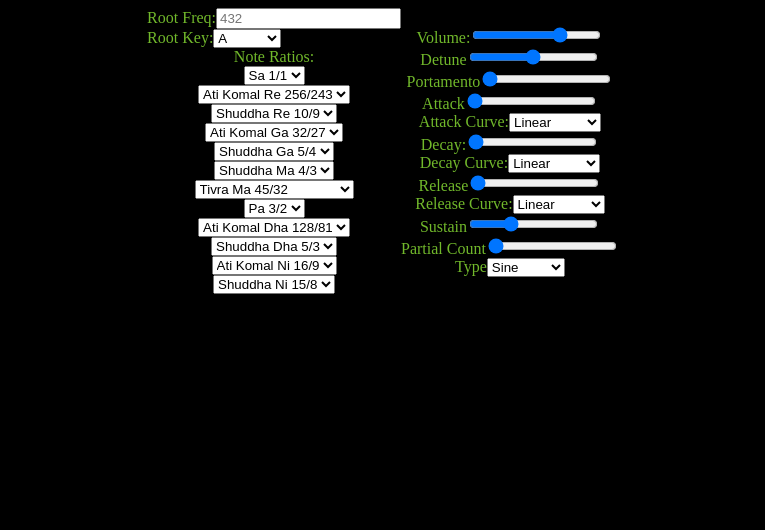
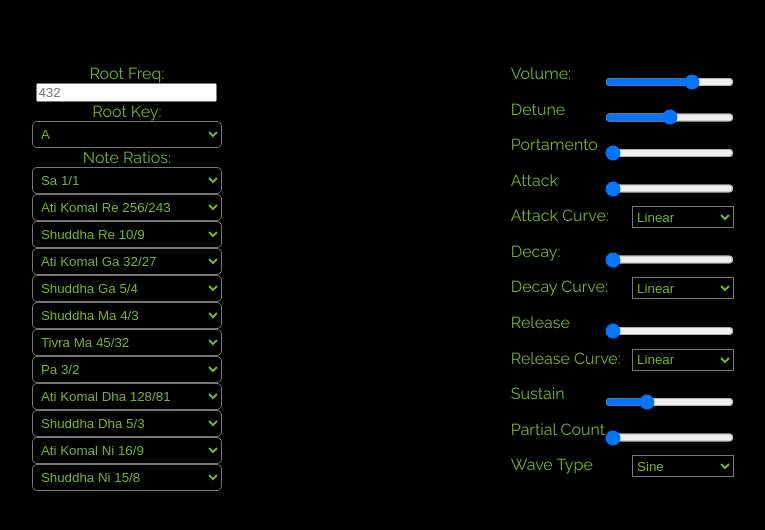
Before and after one commit to pawanbenjamin/tone-shruti-synth, a React (Create React App) app: page / in a window 1280 px wide. Shown: the top 530 px of the page, without its empty margins (257-1022 px from the left). Built offline with nearby package versions, Linux system fonts and the light colour scheme.

Commit message:
clearer styling

```diff
--- a/src/components/FreqTable.js
+++ b/src/components/FreqTable.js
@@ -126,16 +126,16 @@ function FreqTable(props) {
         Log out Context State
       </button> */}
       <div className="synth_freq-table_root-info">
-        <div className="synth_freq-table_root-info_freq">
-          <label className="label">Root Freq:</label>
+        <div className="root-container"></div>
+
+        <div className="synth_freq-table_root-info_key">
+          <label className="rootF_label">Root Freq:</label>
           <input
             className="text-input"
             type="text"
             placeholder="432"
             onChange={(e) => setRootFreq(e.target.value)}
           />
-        </div>
-        <div className="synth_freq-table_root-info_key">
           <label className="label">Root Key:</label>
           <select className="select" onChange={changeKey}>
             <option className="option" value="60">
--- a/src/components/SynthParams.js
+++ b/src/components/SynthParams.js
@@ -70,7 +70,7 @@ function SynthParams(props) {
       <div className="synth_synth-param-container_single-param">
         <label className="label">Volume:</label>
         <input
-          className="label"
+          className="input"
           type="range"
           min="-40"
           max="10"
@@ -86,7 +86,7 @@ function SynthParams(props) {
           Detune
         </label>
         <input
-          className="label"
+          className="input"
           type="range"
           min="-100"
           max="100"
@@ -100,7 +100,7 @@ function SynthParams(props) {
           Portamento
         </label>
         <input
-          className="label"
+          className="input"
           type="range"
           min="0"
           max="100"
@@ -114,7 +114,7 @@ function SynthParams(props) {
           Attack
         </label>
         <input
-          className="label"
+          className="input"
           type="range"
           min="0"
           max="10"
@@ -140,7 +140,7 @@ function SynthParams(props) {
           Decay:
         </label>
         <input
-          className="label"
+          className="input"
           type="range"
           defaultValue={decay}
           min="0.1"
@@ -204,7 +204,7 @@ function SynthParams(props) {
           Partial Count
         </label>
         <input
-          className="label"
+          className="input"
           type="range"
           min="0"
           max="15"
@@ -213,12 +213,10 @@ function SynthParams(props) {
           onChange={(e) => setPartialCount(e.target.value)}
         />
       </div>
-      <div className="synth_synth-param-container_single-param">
-        <label className="label" htmlFor=""></label>
-      </div>
+
       <div className="synth_synth-param-container_single-param">
         <label className="label" htmlFor="">
-          Type
+          Wave Type
         </label>
         <select onChange={(e) => setType(e.target.value)}>
           <option selected value="sine">
--- a/src/css/App.css
+++ b/src/css/App.css
@@ -1,6 +1,27 @@
+@import url("https://fonts.googleapis.com/css2?family=Raleway:wght@100;200;300;400;500;800&display=swap");
+
+*,
+*::after,
+*::before {
+  margin: 0;
+  padding: 0;
+  box-sizing: inherit;
+}
 body {
   background-color: black;
   color: rgb(113, 184, 43);
+  font-family: "Raleway", sans-serif;
+}
+
+select {
+  color: rgb(113, 184, 43);
+  background: transparent;
+  width: 180px;
+}
+
+.select {
+  border-radius: 5px;
+  padding: 4px;
 }
 
 .App {
@@ -10,10 +31,11 @@ body {
 }
 
 .synth {
+  margin-top: 5%;
   position: absolute;
-  z-index: 1;
   display: flex;
-  flex-direction: row;
+  width: 100vw;
+  justify-content: space-evenly;
 }
 
 .synth_freq_table {
@@ -32,9 +54,23 @@ body {
 
 .synth_synth-param-container {
   display: flex;
-  justify-content: center;
+  justify-content: space-evenly;
   align-items: center;
   flex-direction: column;
+}
+
+.synth_synth-param-container_single-param {
+  display: flex;
+  flex-direction: row;
+  color: rgb(113, 184, 43);
+  width: 100%;
+  height: 100%;
+  justify-content: space-between;
+}
+
+.synth_synth-param-container_single-param select {
+  width: 100px;
+  height: 20px;
 }
 
 .anime {
@@ -43,3 +79,9 @@ body {
   width: 100vw;
   height: 100vh;
 }
+.synth_freq-table_root-info_key {
+  display: flex;
+  justify-content: center;
+  align-items: center;
+  flex-direction: column;
+}
```
